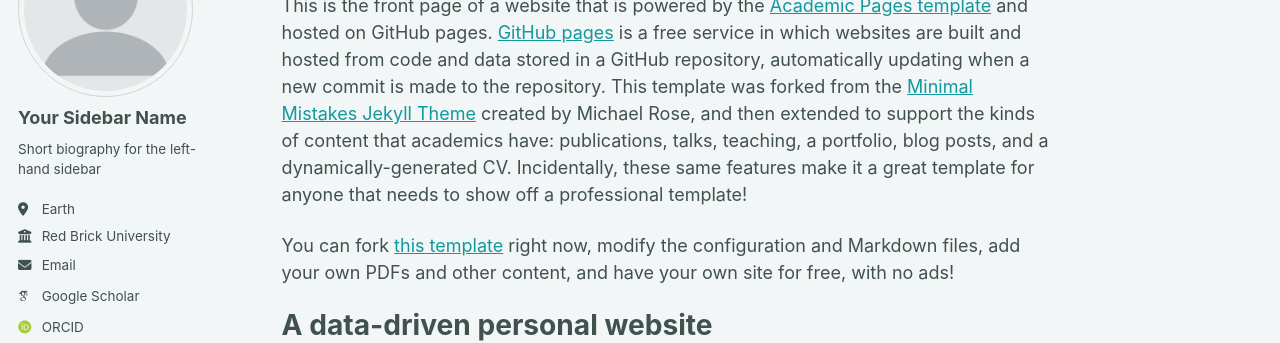
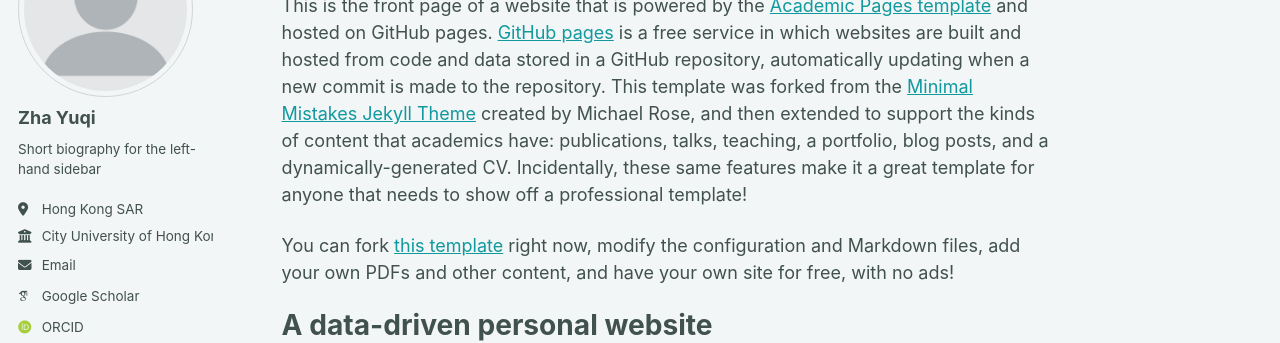
Before and after one commit to Charliez7/Charliez7.github.io, a Jekyll site: the page built from _pages/about.md, in a window 1280 px wide. Shown: the part 179-522 px from the top of the page. Built offline with Jekyll 4.4.1, drawn with Linux system fonts in a browser that asks for light colours; some web fonts are replaced; a script bundle is joined from its source files by our own code; library files that are not in the unit come from our copies.

Commit message:
Update author information in _config.yml

```diff
--- a/_config.yml
+++ b/_config.yml
@@ -24,13 +24,13 @@ repository               : "academicpages/academicpages.github.io"
 author:
   # Biographic information
   avatar           : "profile.png"
-  name             : "Your Sidebar Name"
+  name             : "Zha Yuqi"
   pronouns         : # example: "she/her"
   bio              : "Short biography for the left-hand sidebar"
-  location         : "Earth"
-  employer         : "Red Brick University"
+  location         : "Hong Kong SAR"
+  employer         : "City University of Hong Kong"
   uri              : # URL
-  email            : "none@example.org"
+  email            : "charlie.yqzha@gmail.com"
 
   # Academic websites
   academia         : # URL
```
